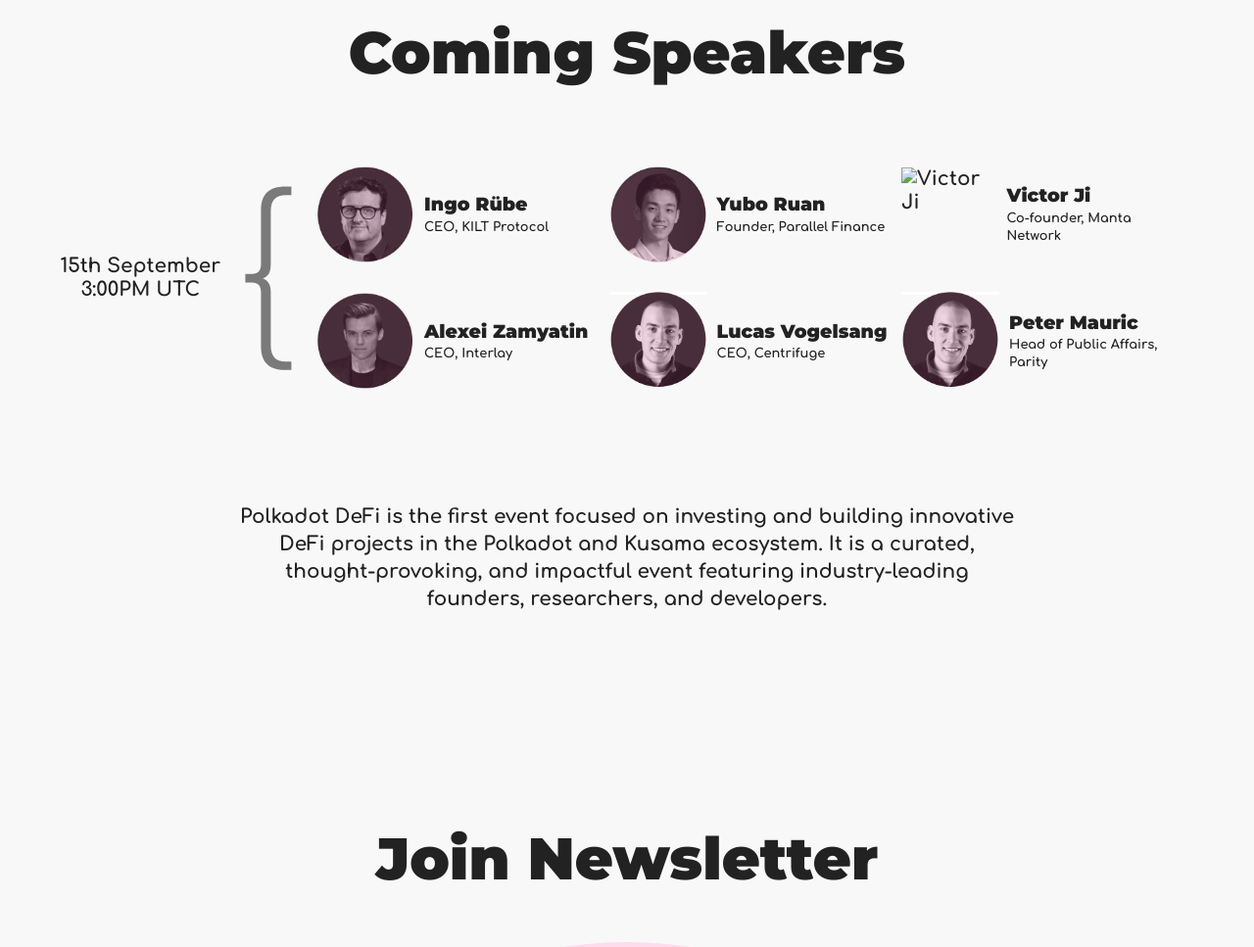
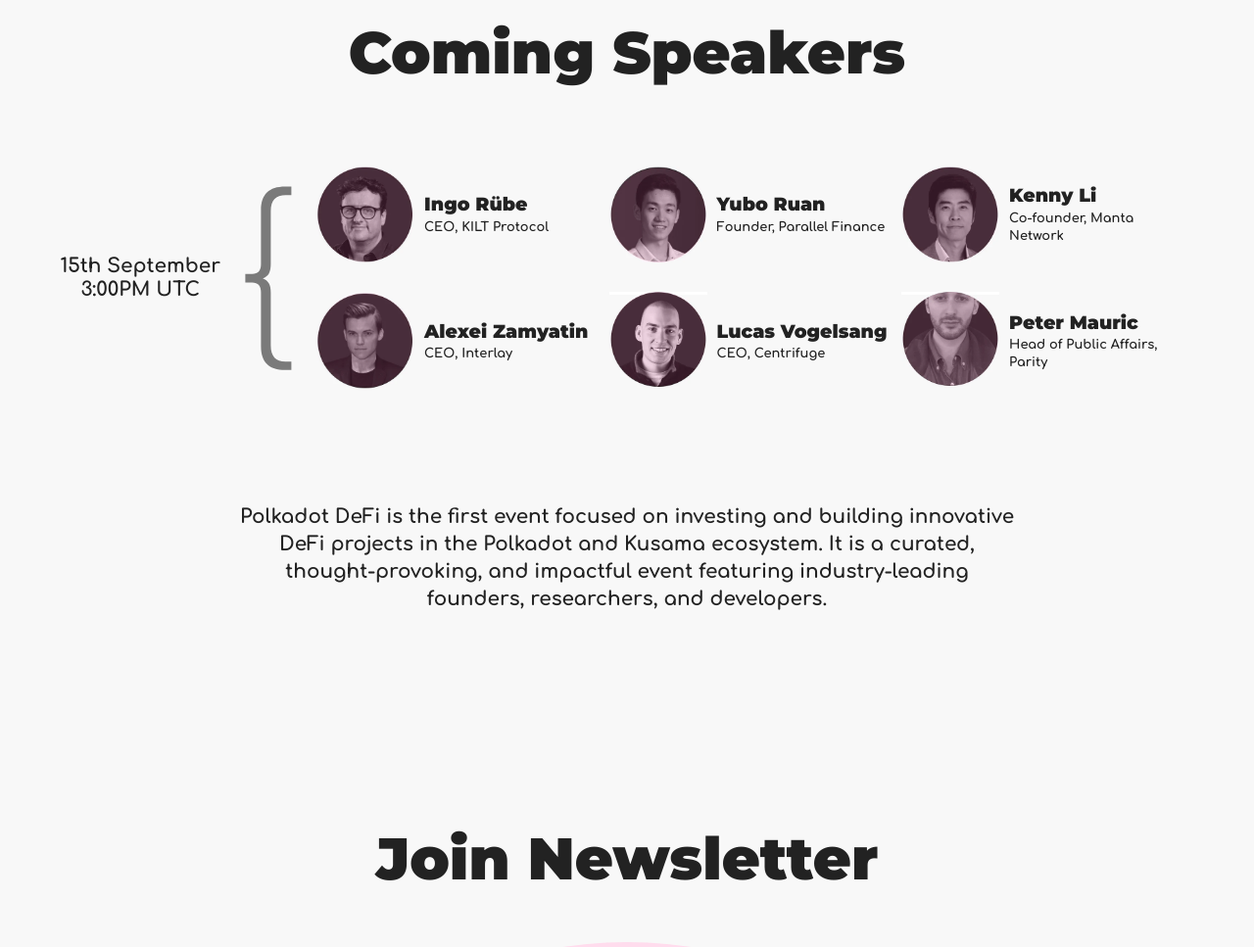
Before and after one commit to parallel-finance/polkadot-defi, a website: page speakers.html in a window 1280 px wide. Shown: the part 1903-2870 px from the top of the page at 98% size. Drawn offline with Linux system fonts and the light colour scheme.

Commit message:
update speakers + title + peter photo

```diff
--- a/speakers.html
+++ b/speakers.html
@@ -192,9 +192,9 @@
 									</div>
 								</div>
 								<div class="speaker griddy left">
-									<img loading="lazy" class="lazyload" data-src="assets/images/gral/speakers/victor.webp"  alt="Victor Ji" width="100" height="97">
+									<img loading="lazy" class="lazyload" data-src="assets/images/gral/speakers/kenny.webp"  alt="Kenny Li" width="100" height="97">
 									<div>
-										<p><strong>Victor Ji</strong></p>
+										<p><strong>Kenny Li</strong></p>
 										<p>Co-founder, Manta Network</p>
 									</div>
 								</div>
@@ -215,7 +215,7 @@
 									</div>
 								</div>
 								<div class="speaker griddy left">
-									<img loading="lazy" class="lazyload" data-src="assets/images/gral/speakers/lucas.webp"  alt="Peter Mauric" width="100" height="97">
+									<img loading="lazy" class="lazyload" data-src="assets/images/gral/speakers/peter.webp"  alt="Peter Mauric" width="100" height="97">
 									<div>
 										<p><strong>Peter Mauric</strong></p>
 										<p>Head of Public Affairs, Parity</p>
```
Also changed, not shown: agenda/what-innovative-products-will-there-be-in-polkadot-defi.html (+2 -2 lines), index.html (+4 -1 lines), assets/images/gral/speakers/peter.webp (added).
